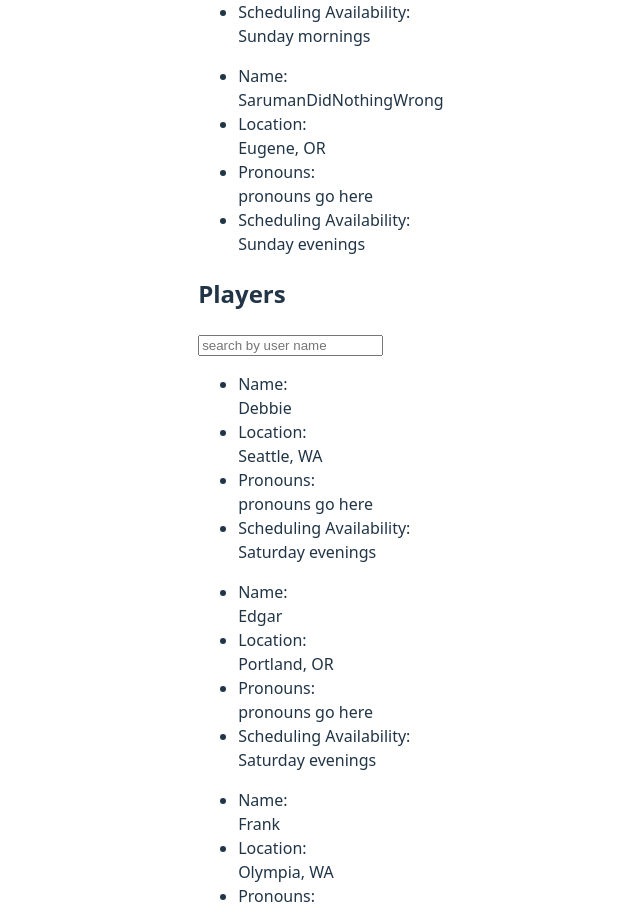
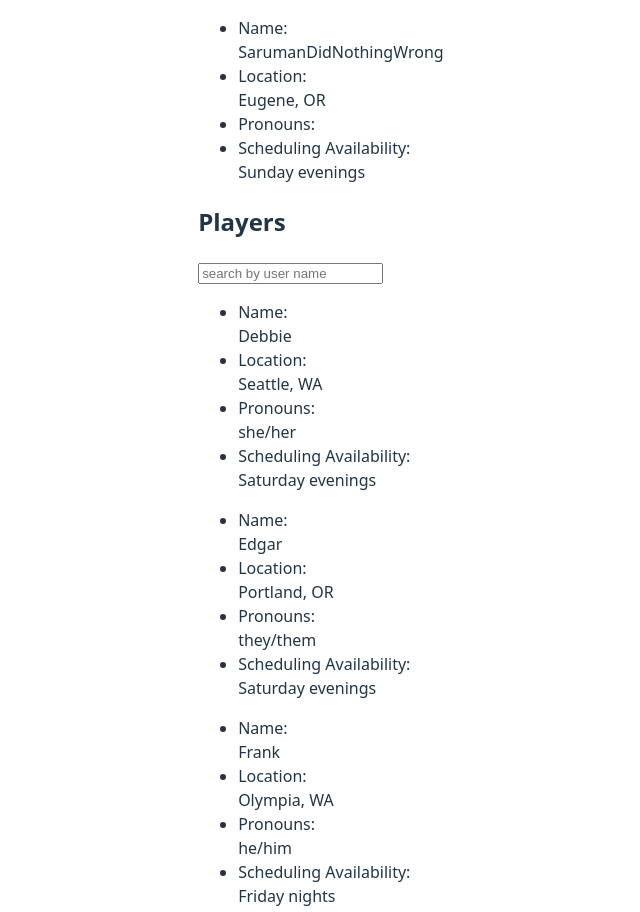
Before and after one commit to Zoestra/ADVNTR, a React (Vite) app: page / in a window 1280 px wide. Shown: the part 2008-2920 px from the top of the page, without its empty margins (126-766 px from the left). Built offline with nearby package versions, Linux system fonts and the light colour scheme.

Commit message:
made pronouns visible in cards

```diff
--- a/Components/DMCard.jsx
+++ b/Components/DMCard.jsx
@@ -4,7 +4,7 @@ function DMCard({dm}){
             <ul>
                 <li><section className="field">Name: </section>{dm.name}</li>
                 <li><section className="field">Location: </section>{dm.location}</li>
-                <li><section className="field">Pronouns:</section>pronouns go here</li>
+                <li><section className="field">Pronouns:</section>{dm.pronouns}</li>
                 <li><section className="field">Scheduling Availability:</section>{dm.schedule}</li>
             </ul>
         </div>
--- a/Components/PlayerCard.jsx
+++ b/Components/PlayerCard.jsx
@@ -4,7 +4,7 @@ function PlayerCard({player}){
             <ul>
                 <li><section className="field">Name: </section>{player.name}</li>
                 <li><section className="field">Location: </section>{player.location}</li>
-                <li><section className="field">Pronouns:</section>pronouns go here</li>
+                <li><section className="field">Pronouns:</section>{player.pronouns}</li>
                 <li><section className="field">Scheduling Availability:</section>{player.schedule}</li>
             </ul>
         </div>
--- a/Data/DM_data.js
+++ b/Data/DM_data.js
@@ -5,35 +5,41 @@ export const DM_data = [
         name:"Alice",
         location: "Seattle, WA",
         schedule: "Saturday evenings",
+        pronouns: "she/her",
     },
     {
         id: 2,
         name: "Bob",
         location: "Tacoma, WA",
         schedule: "Friday nights",
+        pronouns: "he/him",
     },
     {
         id: 3,
         name: "Carol",
         location: "Portland, OR",
         schedule: "Saturday evenings",
+        pronouns: "they/them",
     },
     {
         id: 4,
         name: "orc_shaman67",
         location: "Salem, OR",
         schedule: "Weeknights (Mon–Thu)",
+        pronouns: "",
     },
     {
         id: 5,
         name: "Halflings_Plant",
         location: "Yakima, WA",
         schedule: "Sunday mornings",
+        pronouns: "",
     },
     {
         id: 6,
         name: "SarumanDidNothingWrong",
         location: "Eugene, OR",
         schedule: "Sunday evenings",
+        pronouns: "",
     }
 ];
--- a/Data/Player_data.js
+++ b/Data/Player_data.js
@@ -4,30 +4,35 @@ export const Player_data = [
         name:"Debbie",
         location: "Seattle, WA",
         schedule: "Saturday evenings",
+        pronouns: "she/her",
     },
     {
         id:102,
         name:"Edgar",
         location: "Portland, OR",
         schedule: "Saturday evenings",
+        pronouns: "they/them",
     },
     {
         id:103,
         name:"Frank",
         location:"Olympia, WA",
         schedule: "Friday nights",
+        pronouns: "he/him",
     },
     {
         id:104,
         name:"Orc_destroyer",
         location:"Spokane, WA",
         schedule: "Sunday mornings",
+        pronouns: "",
     },
     {
         id:105,
         name:"Elvish_Presley",
         location:"Federal Way, WA",
         schedule: "Saturday mornings",
+        pronouns: "",
     },
     {
         id:106,
@@ -40,17 +45,20 @@ export const Player_data = [
         name:"Kate",
         location:"Vancouver, BC",
         schedule:"All",
+        pronouns: "",
     },
     {
         id:108,
         name:"TabaxiSupremacy",
         location:"Prosser, WA",
         schedule: "Saturday afternoons, Saturday evenings, Sunday mornings, Sunday afternoons",
+        pronouns: "",
     },
     {
         id:109,
         name:"FlambergeBarbarian",
         location:"Kent, WA",
         schedule: "Weeknights (Mon–Thu), Friday nights",
+        pronouns: "",
     },
 ];
```
